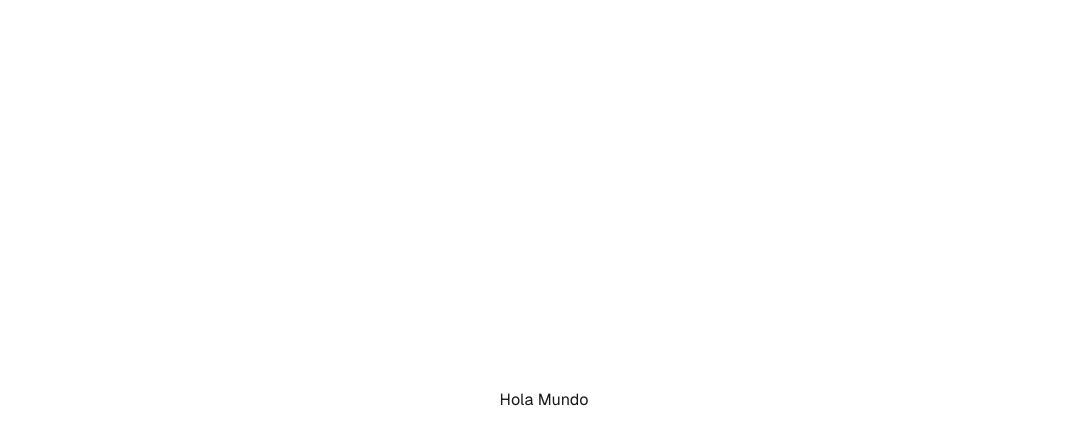
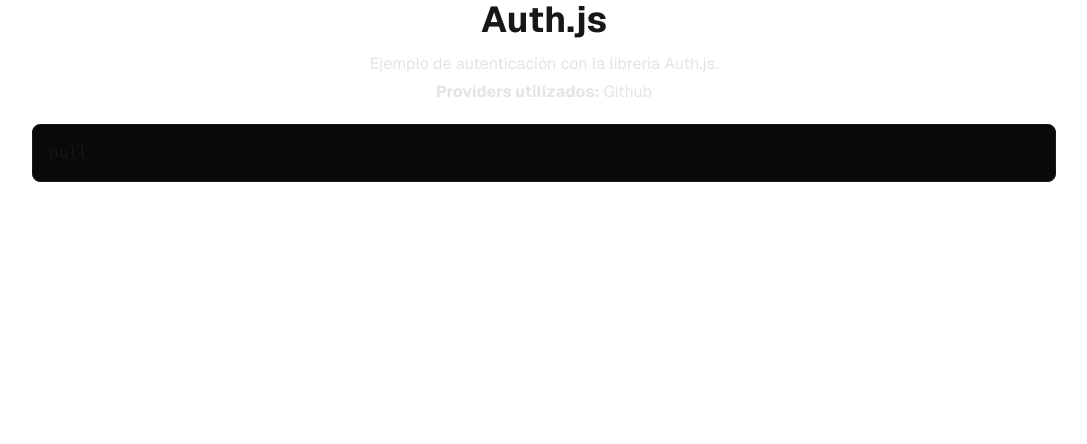
Before and after one commit to RubertG/auth-js-example, a Next.js app: page / in a window 1280 px wide. Shown: the top 444 px of the page, without its empty margins (96-1183 px from the left). Built offline with nearby package versions, Linux system fonts and the light colour scheme; no server answers.

Commit message:
🆕 Pagina principal

```diff
--- a/src/app/page.tsx
+++ b/src/app/page.tsx
@@ -1,7 +1,31 @@
+import { UserInfo } from "@/components/user-info"
+
 export default function Home() {
   return (
-    <main className="flex min-h-screen flex-col items-center justify-center">
-      Hola Mundo
+    <main className="max-w-screen-lg mx-auto px-4 lg:px-0">
+      <h1 className="text-4xl font-bold text-center">
+        <a
+        className="hover:text-blue-500 transition-colors"
+        href="https://nextjs.org/docs"
+        target="_blank"
+        >
+          Auth.js
+        </a>
+      </h1>
+      <p className="text-center text-zinc-200 mt-3">
+        Ejemplo de autenticación con la libreria <a
+        className="hover:text-blue-500 transition-colors"
+        href="https://nextjs.org/docs"
+        target="_blank"
+        >
+          Auth.js
+        </a>.
+      </p>
+      <p className="text-center text-zinc-200 mt-1 mb-5">
+        <strong>Providers utilizados:</strong> Github
+      </p>
+
+      <UserInfo />
     </main>
   )
 }
```
